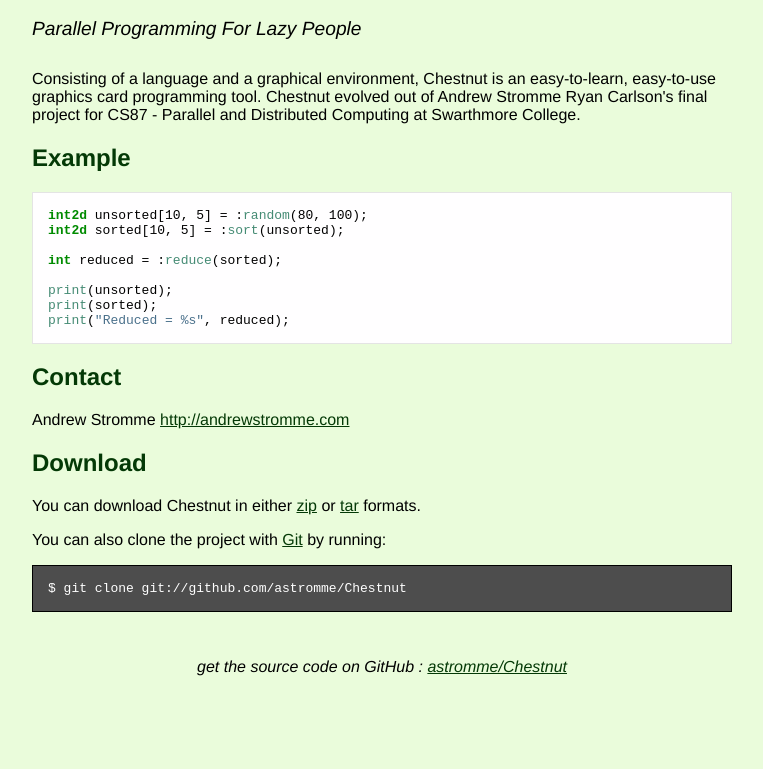
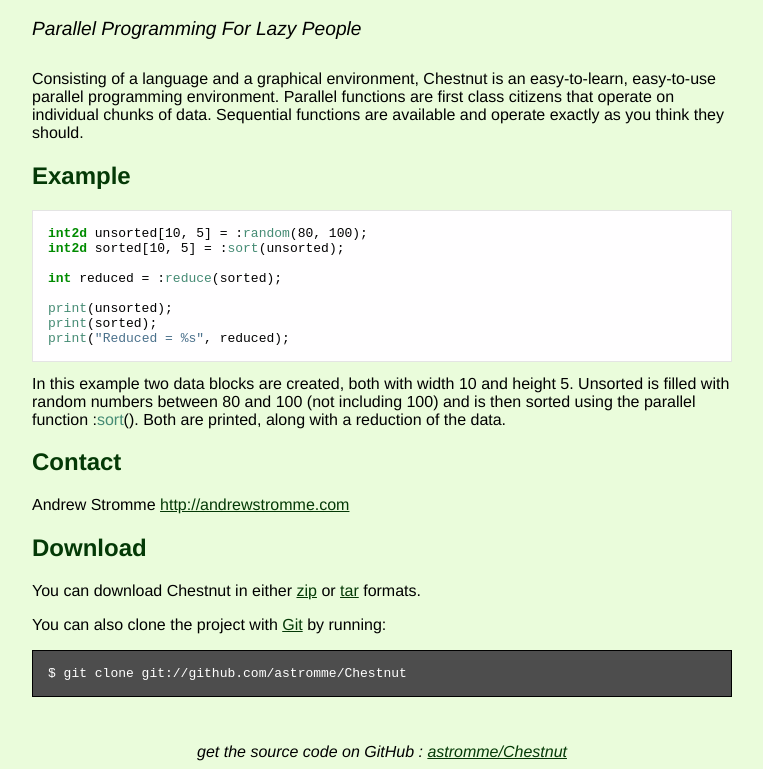
Before and after one commit to astromme/Chestnut, a plain HTML site: page index.html in a window 1280 px wide. Shown: the part 123-892 px from the top of the page, without its empty margins (258-1021 px from the left). Before the commit the page ends 807 px from the top, so only its background shows below. Drawn offline with Linux system fonts and the light colour scheme.

Commit message:
update website text a bit

```diff
--- a/index.html
+++ b/index.html
@@ -3,7 +3,7 @@
 <head>
   <meta charset='utf-8'>
 
-  <title>astromme/Chestnut @ GitHub</title>
+  <title>Chestnut</title>
 
 	<link rel="stylesheet" type="text/css" href="style.css" />
 	<link rel="stylesheet" type="text/css" href="code.css" />
@@ -29,7 +29,7 @@
     </div>
 
 		<p>
-		Consisting of a language and a graphical environment, Chestnut is an easy-to-learn, easy-to-use graphics card programming tool. Chestnut evolved out of Andrew Stromme Ryan Carlson's final project for CS87 - Parallel and Distributed Computing at Swarthmore College.
+		Consisting of a language and a graphical environment, Chestnut is an easy-to-learn, easy-to-use parallel programming environment. Parallel functions are first class citizens that operate on individual chunks of data. Sequential functions are available and operate exactly as you think they should.
 		</p>
 
 		<h2>Example</h2>
@@ -43,6 +43,7 @@
 <span class="Identifier">print</span>(unsorted);
 <span class="Identifier">print</span>(sorted);
 <span class="Identifier">print</span>(<span class="String">&quot;Reduced = %s&quot;</span>, reduced);</pre>
+		In this example two data blocks are created, both with width 10 and height 5. Unsorted is filled with random numbers between 80 and 100 (not including 100) and is then sorted using the parallel function :<span class="Identifier">sort</span>(). Both are printed, along with a reduction of the data.
 		</p>
 
 		<h2>Contact</h2>
```
